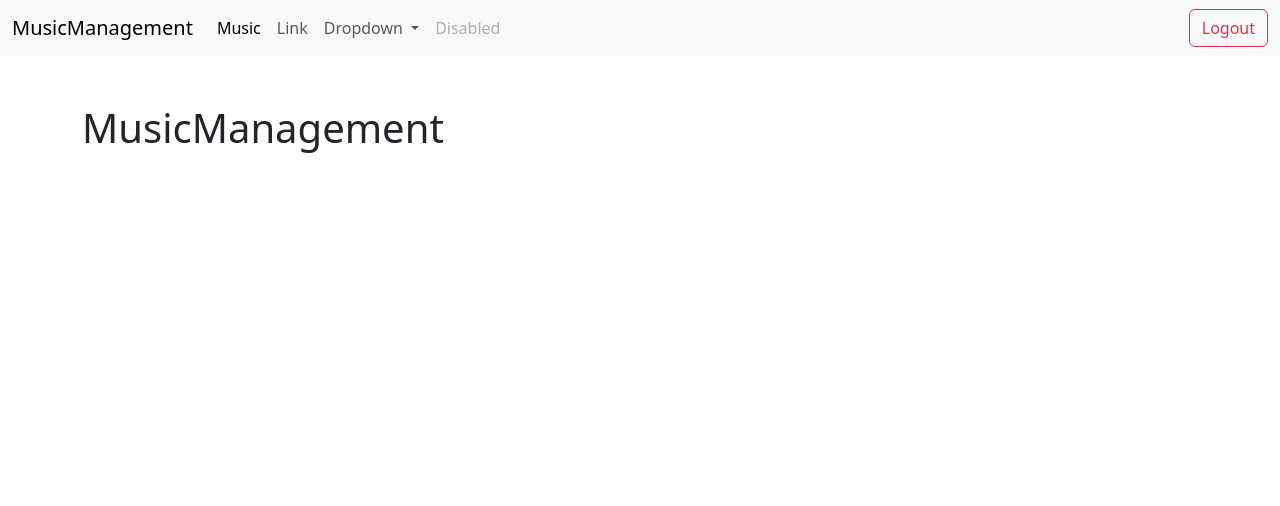
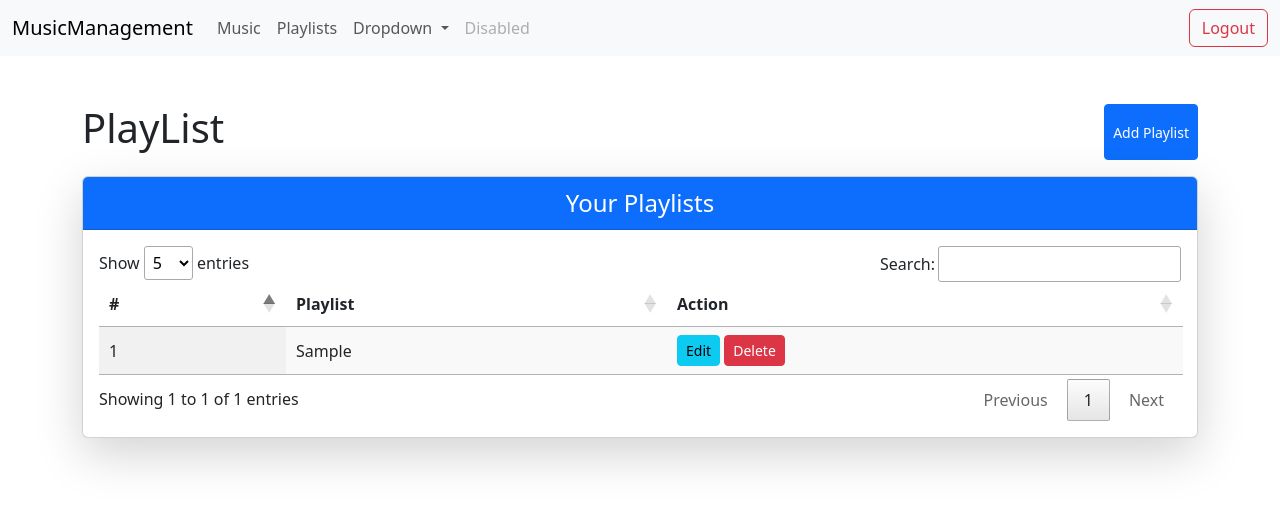
Before and after one commit to ShodanMaster/MusicManagementOOPs, a PHP site: a page that uses app/header.php in a window 1280 px wide. Shown: the top 506 px of the page. Run offline with PHP 8.4, Linux system fonts and the light colour scheme; the visitor is signed in with stand-in values (Sample User, id 1); tables that the repository leaves empty or names only in its code hold one stand-in row (values such as "Sample post"); some libraries are stand-ins or nearby versions.

Commit message:
Playlist Setup

```diff
--- a/app/header.php
+++ b/app/header.php
@@ -25,10 +25,10 @@ include_once(__DIR__ . "/../config/session.php");
     <div class="collapse navbar-collapse" id="navbarSupportedContent">
       <ul class="navbar-nav me-auto mb-2 mb-lg-0">
         <li class="nav-item">
-          <a class="nav-link active" aria-current="page" href="music.php">Music</a>
+          <a class="nav-link" href="music.php">Music</a>
         </li>
         <li class="nav-item">
-          <a class="nav-link" href="#">Link</a>
+          <a class="nav-link" href="playlist.php">Playlists</a>
         </li>
         <li class="nav-item dropdown">
           <a class="nav-link dropdown-toggle" href="#" role="button" data-bs-toggle="dropdown" aria-expanded="false">
--- /dev/null
+++ b/controllers/PlaylistController.php
@@ -0,0 +1,42 @@
+<?php
+
+require_once("../models/Playlist.php");
+
+class PlaylistController extends Playlist{
+
+    public function getPlaylists() {
+        try {
+            $playlistJson = $this->userPlaylists();
+            $playlists = json_decode($playlistJson, true);
+
+            // Check if JSON decoding was successful
+            if ($playlists === null) {
+                return json_encode([
+                    "status" => 500,
+                    "message" => "Invalid JSON response from userPlaylists()",
+                    "json_error" => json_last_error_msg(),
+                    "debug" => $playlistJson // Debug output
+                ]);
+            }
+
+            // Check if "data" key exists
+            if (!isset($playlists["data"])) {
+                return json_encode([
+                    "status" => 500,
+                    "message" => "JSON response is missing 'data' key.",
+                    "debug" => $playlists
+                ]);
+            }
+
+            return json_encode($playlists);
+
+        } catch (Exception $e) {
+            return json_encode([
+                "status" => 500,
+                "message" => "An error occurred while fetching playlists.",
+                "error" => $e->getMessage()
+            ]);
+        }
+    }
+
+}
--- /dev/null
+++ b/js/actions/playlist.js
@@ -0,0 +1,44 @@
+$(document).ready( function () {
+
+    var table = $('#playlistsTable').DataTable({
+        processing: true,
+        serverSide: true,
+        ajax: {
+            url: "routes/playlist.php",
+            type: "GET",
+            error: function (xhr, error, thrown) {
+                alert('Error: ' + error + ' - ' + thrown);
+                console.error("AJAX Error:", {
+                    status: status,
+                    error: error,
+                    responseText: xhr.responseText});
+            }
+        },
+        columns: [
+            {
+                data: null,
+                render: function (data, type, row, meta) {
+                    return meta.row + 1;
+                }
+            },
+            { data: "playlist" },
+            {
+                data: null,
+                render: function (data, type, row) {
+                    return `
+                        <button class="btn btn-sm btn-info edit-btn" data-bs-toggle="modal" data-bs-target="#addPlaylistModal"
+                                data-id="${row.id}" data-music="${row.playlist}">
+                            Edit
+                        </button>
+                        <button class="btn btn-sm btn-danger delete-btn" data-id="${row.id}">
+                            Delete
+                        </button>
+                    `;
+                }
+            }
+        ],
+        pageLength: 5,
+        lengthMenu: [[5, 10, 25, -1], [5, 10, 25, "All"]]
+    });
+
+});
--- /dev/null
+++ b/models/Playlist.php
@@ -0,0 +1,88 @@
+<?php
+session_start();
+
+include("../config/Dbconfig.php");
+
+class Playlist extends Dbconfig{
+
+    private $userId;
+
+    public function __construct() {
+        if (isset($_SESSION['user_id'])) {
+            $this->userId = $_SESSION['user_id'];
+        } else {
+            header('Location: authenticate.php');
+            exit();
+        }
+    }
+
+    protected function userPlaylists() {
+        try {
+            $conn = $this->connect();
+
+            $draw = $_GET['draw'] ?? 1;
+            $start = (int)($_GET['start'] ?? 0);
+            $length = (int)($_GET['length'] ?? 10);
+            $searchValue = $_GET['search']['value'] ?? '';
+
+            // Get total records count
+            $stmt = $conn->prepare("SELECT COUNT(*) as count FROM playlists WHERE user_id = ?");
+            $stmt->bind_param("i", $this->userId);
+            $stmt->execute();
+            $totalRecords = $stmt->get_result()->fetch_assoc()['count'];
+
+            // Query for filtered results
+            $query = "SELECT id, playlist FROM playlists WHERE user_id = ?";
+            $params = [$this->userId];
+            $types = "i";
+
+            if (!empty($searchValue)) {
+                $query .= " AND (playlist LIKE ?)";
+                $searchValue = "%$searchValue%";
+                array_push($params, $searchValue);
+                $types .= "s";
+            }
+
+            // Get count of filtered records
+            $filterQuery = str_replace("SELECT id, playlist", "SELECT COUNT(*) as count", $query);
+            $stmt = $conn->prepare($filterQuery);
+            $stmt->bind_param($types, ...$params);
+            $stmt->execute();
+            $recordsFiltered = $stmt->get_result()->fetch_assoc()['count'];
+
+            // Add ORDER BY and LIMIT
+            $query .= " ORDER BY id DESC LIMIT ?, ?";
+            array_push($params, intval($start), intval($length));
+            $types .= "ii";
+
+            $stmt = $conn->prepare($query);
+            $stmt->bind_param($types, ...$params);
+            $stmt->execute();
+            $result = $stmt->get_result();
+
+            $data = [];
+            while ($row = $result->fetch_assoc()) {
+                $data[] = $row;
+            }
+
+            return json_encode([
+                "draw" => intval($draw),
+                "recordsTotal" => $totalRecords,
+                "recordsFiltered" => $recordsFiltered,
+                "data" => $data
+            ]);
+
+        } catch (Exception $e) {
+            error_log("Error in userPlaylists: " . $e->getMessage());
+            return json_encode([
+                "draw" => intval($draw),
+                "recordsTotal" => 0,
+                "recordsFiltered" => 0,
+                "data" => [],
+                "error" => "An error occurred, please try again later."
+            ]);
+        }
+    }
+
+
+}
--- /dev/null
+++ b/playlist.php
@@ -0,0 +1,61 @@
+<?php
+include("app/header.php")
+?>
+
+<!-- Music Modal -->
+<div class="modal fade" id="addPlaylistModal" tabindex="-1" aria-labelledby="addPlaylistModalLabel" aria-hidden="true">
+  <div class="modal-dialog modal-dialog-centered">
+    <div class="modal-content">
+      <div class="modal-header bg-primary text-white">
+        <h1 class="modal-title fs-5" id="addPlaylistModalLabel">Add Music</h1>
+        <button type="button" class="btn-close" data-bs-dismiss="modal" aria-label="Close"></button>
+      </div>
+      <form id="music-form">
+        <input type="hidden" name="musicId" id="musicId">
+        <div class="modal-body">
+            <div class="form-group mb-3">
+                <input type="text" class="form-control" name="music" id="music" placeholder="Music" required>
+            </div>
+            <div class="form-group mb-3">
+                <input type="text" class="form-control" name="creator" id="creator" placeholder="Creator" required>
+            </div>
+        </div>
+        <div class="modal-footer">
+            <button type="button" class="btn btn-secondary" data-bs-dismiss="modal">Close</button>
+            <button type="submit" class="btn btn-primary" id="saveBtn">Save changes</button>
+        </div>
+      </form>
+    </div>
+  </div>
+</div>
+
+<div class="d-flex justify-content-between mb-3">
+    <h1>PlayList</h1>
+
+    <button type="button" class="btn btn-sm btn-primary" data-bs-toggle="modal" data-bs-target="#addPlaylistModal" id="createButton">
+        Add Playlist
+    </button>
+</div>
+
+<div class="card shadow-lg">
+    <div class="card-header bg-primary text-white text-center fs-4">
+        Your Playlists
+    </div>
+    <div class="card-body">
+        <table id="playlistsTable" class="display">
+            <thead>
+                <tr>
+                    <th>#</th>
+                    <th>Playlist</th>
+                    <th>Action</th>
+                </tr>
+            </thead>
+            <tbody></tbody>
+        </table>
+    </div>
+</div>
+
+<script src="js/actions/playlist.js"></script>
+<?php
+include("app/footer.php")
+?>
--- /dev/null
+++ b/routes/playlist.php
@@ -0,0 +1,34 @@
+<?php
+
+header('Content-Type: application/json');
+error_reporting(E_ALL);
+ini_set('display_errors', 1);
+
+header('Content-Type: application/json'); // Ensure correct response type
+require_once(__DIR__ . "/../controllers/PlaylistController.php");
+
+$playlistController = new PlaylistController();
+
+$action = $_REQUEST['action'] ?? '';
+
+if ($_SERVER["REQUEST_METHOD"] == "GET") {
+    $response = $playlistController->getPlaylists();
+
+    // Check if the response is valid JSON
+    $decodedResponse = json_decode($response, true);
+
+    if ($decodedResponse === null) {
+        error_log("Invalid JSON Response: " . $response); // Log error for debugging
+        echo json_encode([
+            "status" => 500,
+            "message" => "Invalid JSON response from Playlist Controller",
+            "json_error" => json_last_error_msg(),
+            "debug" => $response
+        ]);
+        exit;
+    }
+
+    echo json_encode($decodedResponse);
+    exit;
+}
+?>
```
